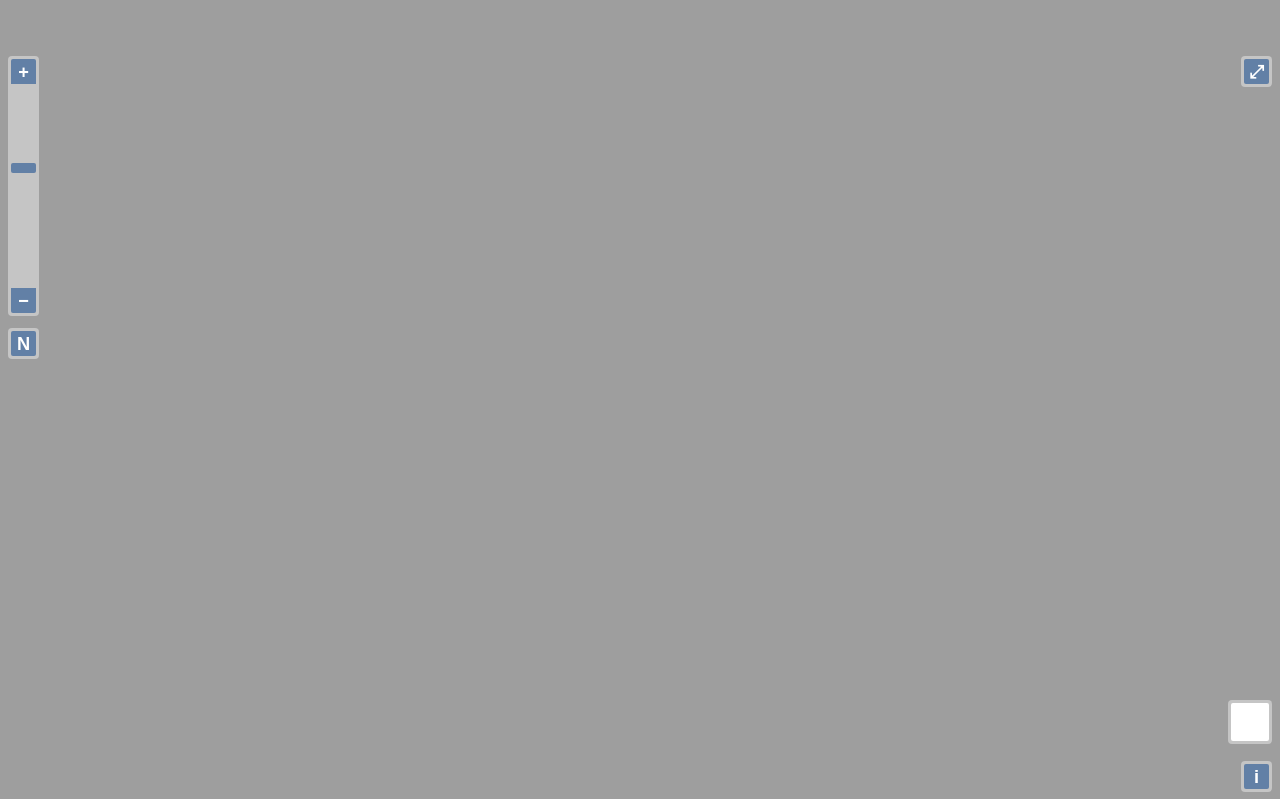
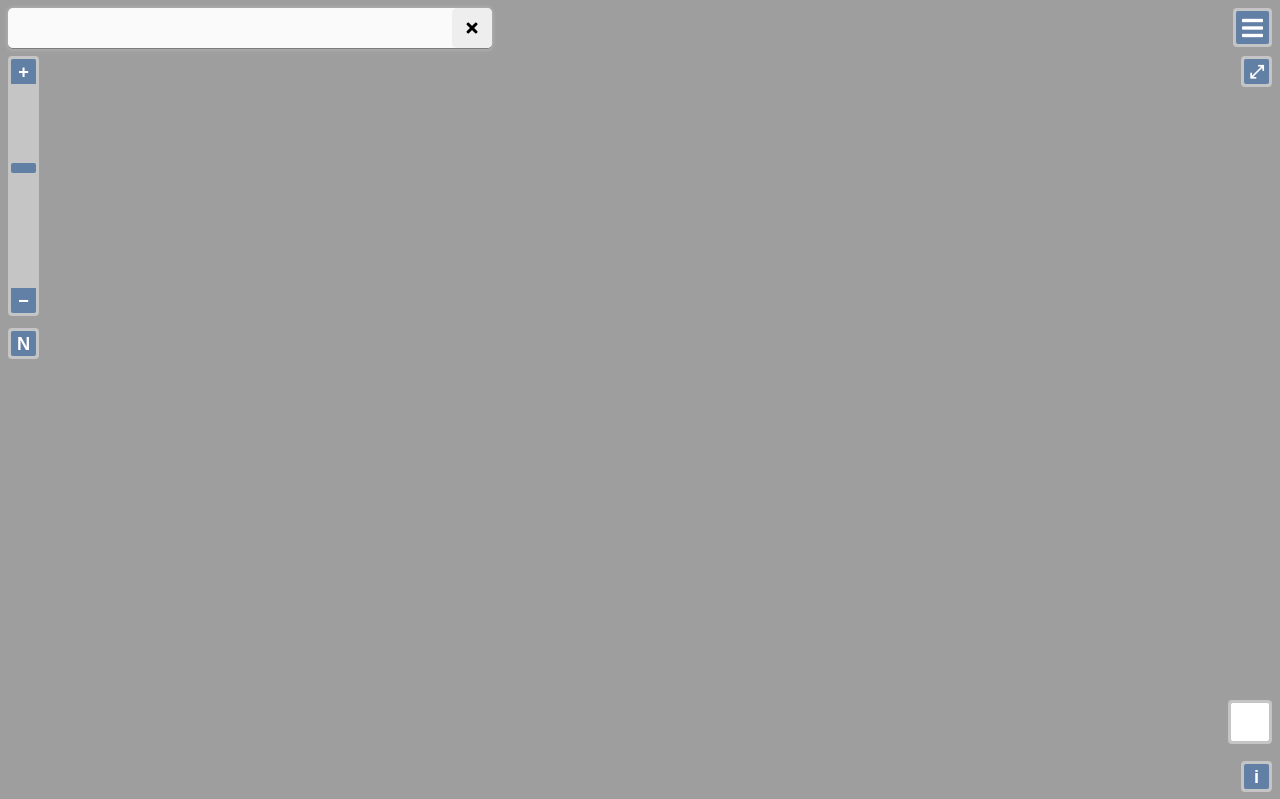
Before and after one commit to kure-kosen/kure_kosen_map, a PHP site: page /map.html in a window 1280 px wide. Shown: the top 799 px of the page. Run offline with PHP 8.4, Linux system fonts and the light colour scheme; some libraries are stand-ins or nearby versions.

Commit message:
Revert "#mapの中にメニュー等全て入れてz-indexもつけてみたが失敗"
This reverts commit 14492a98e11de05828800099f835b15fe7a5f7e4.

```diff
--- a/assets/css/map-design.css
+++ b/assets/css/map-design.css
@@ -150,8 +150,3 @@ form input[type="reset"] {
 form input[type="reset"]:hover {
   background-color: #ccc;
 }
-
-/* フルスクリーン表示のためのz-index */
-#map form, #map div, #map nav {
-	z-index: 1;
-}
--- a/map.html
+++ b/map.html
@@ -13,7 +13,8 @@
   </head>
   <body>
 
-    <div id="map" class="map">
+    <div id="map" class="map"></div>
+
     <form action="#" method="post" class="search">
      <div class="search-box">
       <input type="text" name="q">
@@ -131,8 +132,6 @@
       </footer>
      </div>
     </nav>
-    </div>
-
 
     <div id="info" style="display: none;"></div>
     <label for="track">
```
Lines whose indentation alone changed are shown as unchanged.
